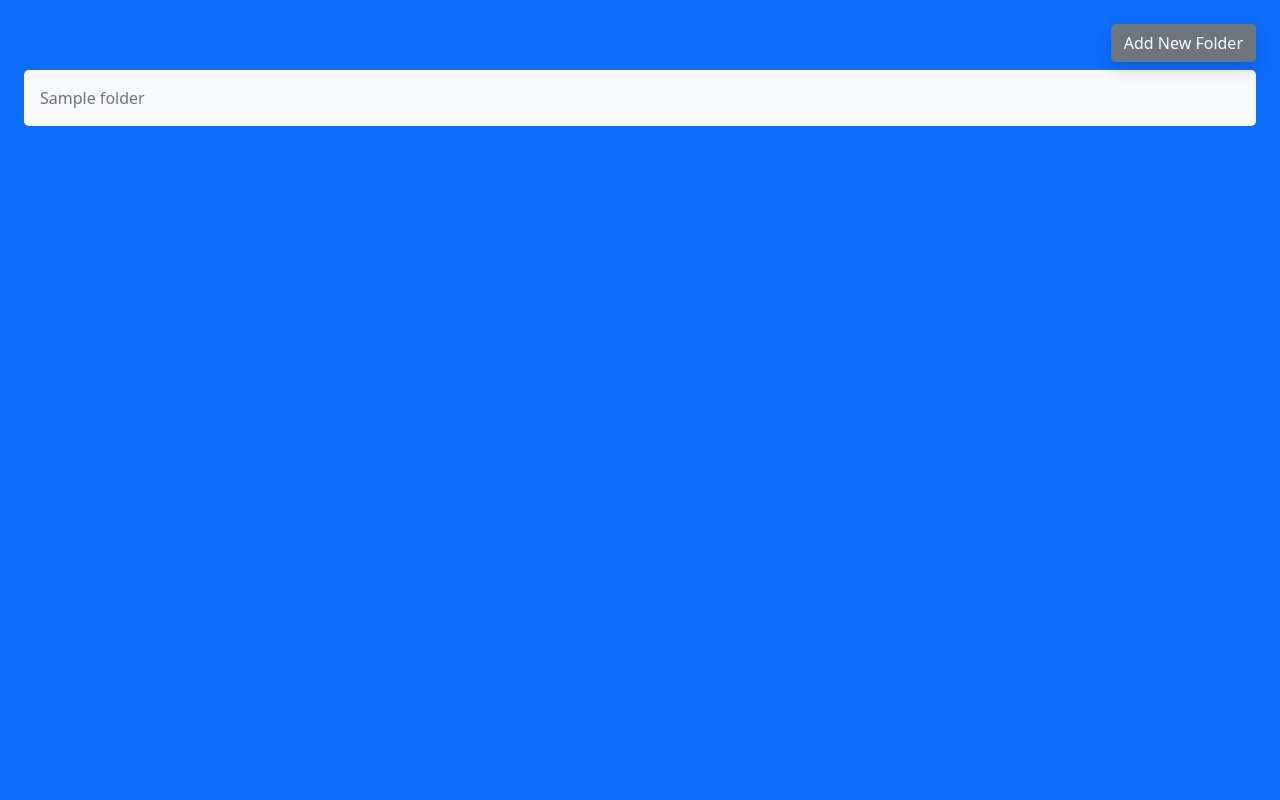
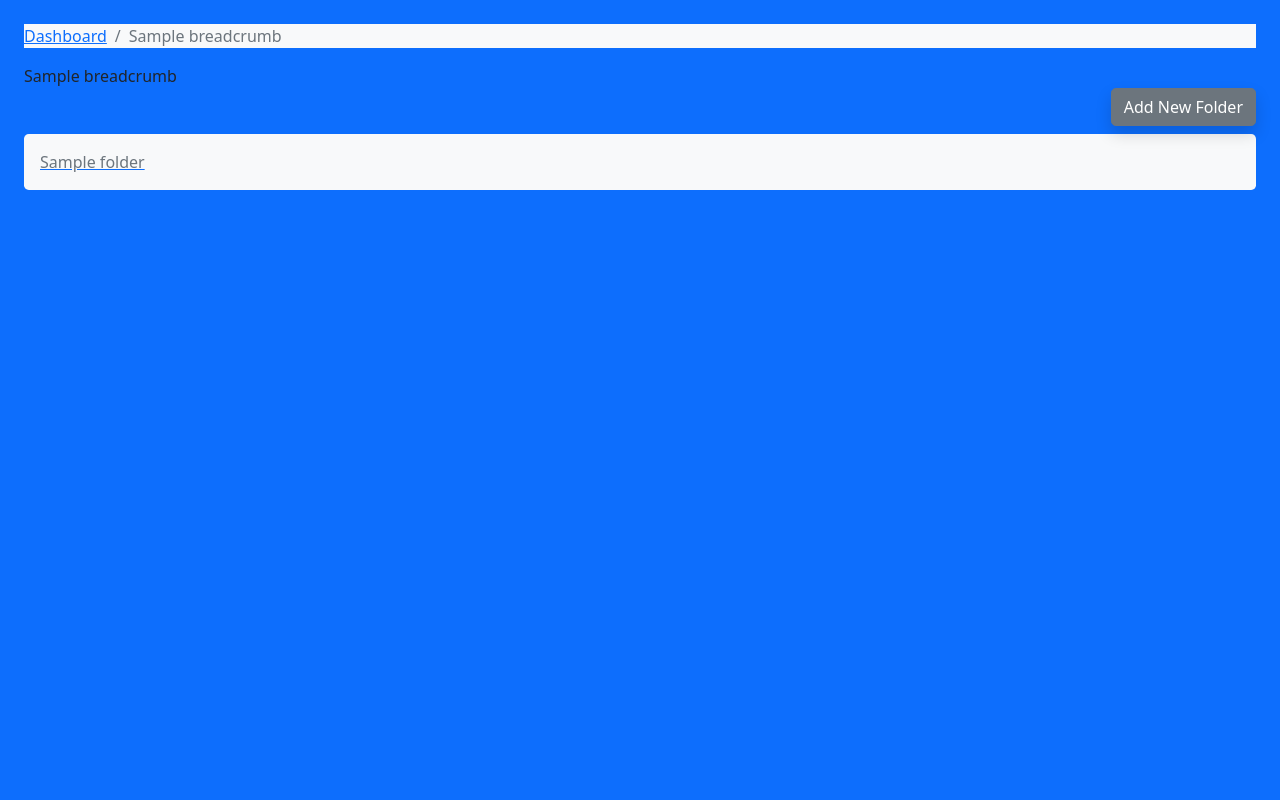
Before and after one commit to LucasSantus/django-folders, a Django app: template templates/folders/list_sub_folders.html in a window 1280 px wide. Run offline with Django 3.2, Linux system fonts and the light colour scheme; tables that the repository leaves empty hold one stand-in row (values such as "Sample post"); the template is opened without the code that fills it: values that come from a table or form of the project are taken from there, most other values are stand-ins (such as "Sample title", 1, 10 or a date in 2020); some libraries are stand-ins or nearby versions.

Commit message:
:rocket: adicionando funcionalidades de navegaçao entre pastas.

```diff
--- a/apps/folders/models.py
+++ b/apps/folders/models.py
@@ -3,7 +3,7 @@ from django.template.defaultfilters import slugify
 
 class Folder(models.Model):
     title = models.CharField("title", max_length = 120)
-    subfolder = models.BooleanField(default = False, null = True, blank = True)
+    sub_folder = models.BooleanField(default = False, null = True, blank = True)
     folder = models.ForeignKey("self", on_delete = models.CASCADE, related_name = 'folder_FolderFK', null = True, blank = True)
     slug = models.SlugField(unique = True, null = True, blank = True)
     time_registered = models.DateTimeField("Horário Registrado", auto_now_add = True)
--- a/apps/home/views.py
+++ b/apps/home/views.py
@@ -4,7 +4,7 @@ from django.shortcuts import render
 from folders.models import Folder
 
 def index(request):
-    folders = Folder.objects.filter()
+    folders = Folder.objects.filter(sub_folder = False)
     context = {
         'folders': folders,
     }
--- a/templates/folders/list_sub_folders.html
+++ b/templates/folders/list_sub_folders.html
@@ -7,20 +7,36 @@
 {% endblock %}
 
 {% block content %}
+    <div class="min-vh-100 min-vw-100 bg-primary p-4">
+        <nav aria-label="breadcrumb">
+            <ol class="breadcrumb bg-light w-auto">
+                <li class="breadcrumb-item"><a href="/">Dashboard</a></li>
+                {% for breadcrumb in breadcrumbs reversed %}
+                    {% if forloop.last %}
+                        <li class="breadcrumb-item active" aria-current="page">{{breadcrumb.title}}</li>
+                    {% else %}
+                        <li class="breadcrumb-item"><a href="{% url 'list_sub_folders' breadcrumb.slug %}">{{breadcrumb.title}}</a></li>
+                    {% endif %}
+                {% endfor %}
+            </ol>
+        </nav>
 
-    <div class="min-vh-100 min-vw-100 bg-primary p-4">
+        {{breadcrumb}}
+
         <div class="d-flex justify-content-end pb-2">
             <a href="{% url 'register_sub_folder' folder.slug %}" type="button" class="btn btn-secondary shadow rounded-3">Add New Folder</a>
         </div>
 
         <div class="bg-light w-100 p-3 rounded-3">
             <div class="row">
-            {% for subfolder in sub_folders %}
-                <div class="col-12">
-                    <span class="text-muted">
-                        {{subfolder.title}}
-                    </span>
-                </div>
+            {% for sub_folder in sub_folders %}
+                <a href="{% url 'list_sub_folders' sub_folder.slug %}">
+                    <div class="col-12">
+                        <span class="text-muted">
+                            {{sub_folder.title}}
+                        </span>
+                    </div>
+                </a>
             {% endfor %}
         </div>
     </div>
```
Also changed, not shown: apps/folders/views.py (+16 -6 lines).
